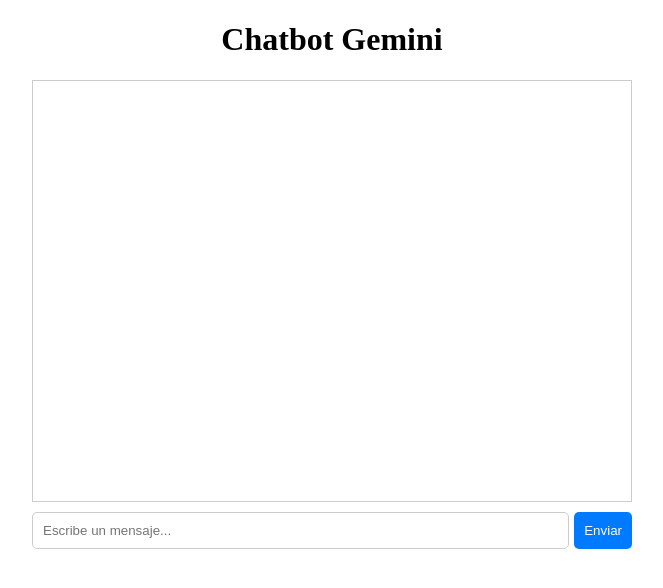
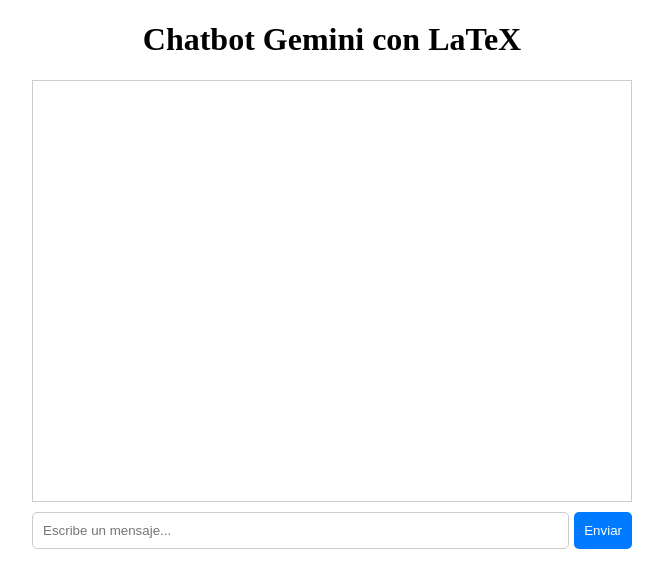
Before and after one commit to anlosay/vercel_ai_mates_openai, a Next.js app: page / in a window 1280 px wide. Shown: the top 588 px of the page, without its empty margins (308-971 px from the left). Built offline with nearby package versions, Linux system fonts and the light colour scheme.

Commit message:
Update index.js

```diff
--- a/pages/index.js
+++ b/pages/index.js
@@ -1,4 +1,8 @@
 import { useState } from "react";
+import ReactMarkdown from "react-markdown";
+import remarkMath from "remark-math";
+import rehypeKatex from "rehype-katex";
+import "katex/dist/katex.min.css";
 
 export default function Home() {
   const [input, setInput] = useState("");
@@ -27,11 +31,13 @@
 
   return (
     <div className="container">
-      <h1>Chatbot Gemini</h1>
+      <h1>Chatbot Gemini con LaTeX</h1>
       <div className="chat-box">
         {messages.map((msg, index) => (
           <div key={index} className={msg.role === "user" ? "user-message" : "bot-message"}>
-            {msg.content}
+            <ReactMarkdown remarkPlugins={[remarkMath]} rehypePlugins={[rehypeKatex]}>
+              {msg.content}
+            </ReactMarkdown>
           </div>
         ))}
       </div>
```
